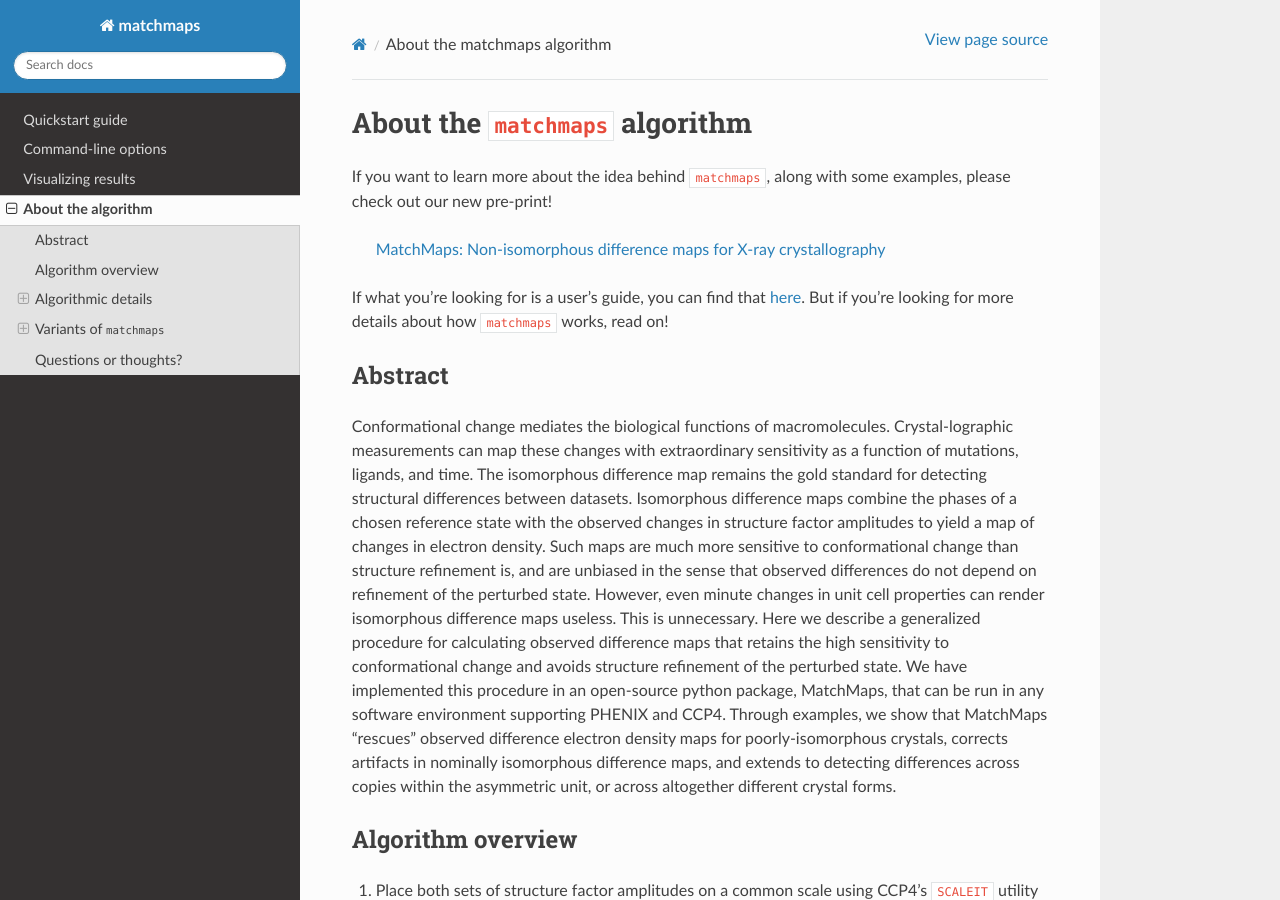
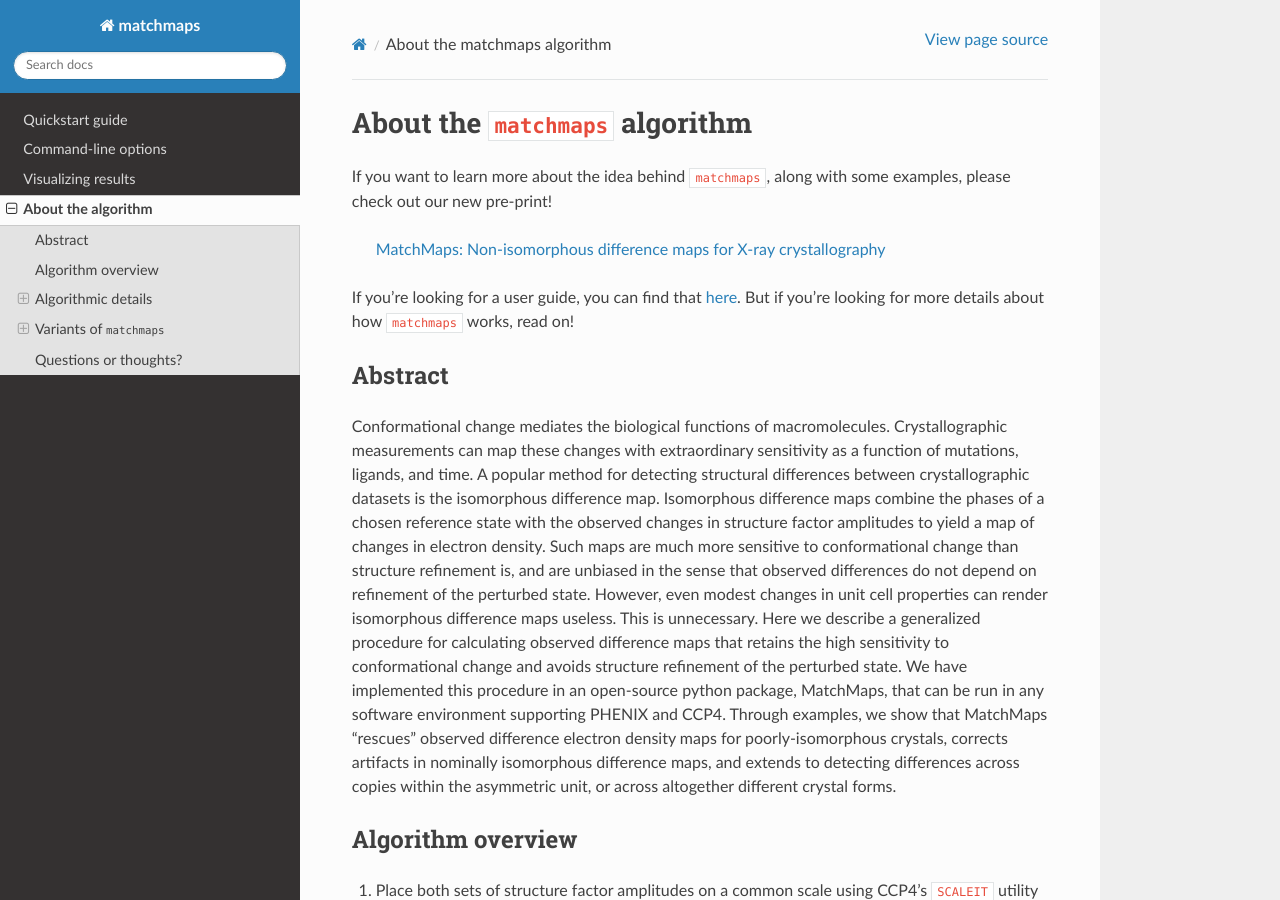
Before and after one commit to rs-station/matchmaps, a Sphinx documentation site: the page built from docs/about.md, in a window 1280 px wide and 900 px high. Built offline with Sphinx 7.4.7 and the Read the Docs theme 2.0.0, drawn with Linux system fonts in a browser that asks for light colours.

Commit message:
update abstract

```diff
--- a/docs/about.md
+++ b/docs/about.md
@@ -4,10 +4,10 @@
 
 > [MatchMaps: Non-isomorphous difference maps for X-ray crystallography](https://www.biorxiv.org/content/10.1101/2023.09.01.555333v2)
 
-If what you're looking for is a user's guide, you can find that [here](quickstart.md). But if you're looking for more details about how `matchmaps` works, read on!
+If you're looking for a user guide, you can find that [here](quickstart.md). But if you're looking for more details about how `matchmaps` works, read on!
 
 ## Abstract
-Conformational change mediates the biological functions of macromolecules. Crystal-lographic measurements can map these changes with extraordinary sensitivity as a function of mutations, ligands, and time. The isomorphous difference map remains the gold standard for detecting structural differences between datasets. Isomorphous difference maps combine the phases of a chosen reference state with the observed changes in structure factor amplitudes to yield a map of changes in electron density. Such maps are much more sensitive to conformational change than structure refinement is, and are unbiased in the sense that observed differences do not depend on refinement of the perturbed state. However, even minute changes in unit cell properties can render isomorphous difference maps useless. This is unnecessary. Here we describe a generalized procedure for calculating observed difference maps that retains the high sensitivity to conformational change and avoids structure refinement of the perturbed state. We have implemented this procedure in an open-source python package, MatchMaps, that can be run in any software environment supporting PHENIX and CCP4. Through examples, we show that MatchMaps “rescues” observed difference electron density maps for poorly-isomorphous crystals, corrects artifacts in nominally isomorphous difference maps, and extends to detecting differences across copies within the asymmetric unit, or across altogether different crystal forms.
+Conformational change mediates the biological functions of macromolecules. Crystallographic measurements can map these changes with extraordinary sensitivity as a function of mutations, ligands, and time. A popular method for detecting structural differences between crystallographic datasets is the isomorphous difference map. Isomorphous difference maps combine the phases of a chosen reference state with the observed changes in structure factor amplitudes to yield a map of changes in electron density. Such maps are much more sensitive to conformational change than structure refinement is, and are unbiased in the sense that observed differences do not depend on refinement of the perturbed state. However, even modest changes in unit cell properties can render isomorphous difference maps useless. This is unnecessary. Here we describe a generalized procedure for calculating observed difference maps that retains the high sensitivity to conformational change and avoids structure refinement of the perturbed state. We have implemented this procedure in an open-source python package, MatchMaps, that can be run in any software environment supporting PHENIX and CCP4. Through examples, we show that MatchMaps "rescues" observed difference electron density maps for poorly-isomorphous crystals, corrects artifacts in nominally isomorphous difference maps, and extends to detecting differences across copies within the asymmetric unit, or across altogether different crystal forms.
 
 ## Algorithm overview
 
```
